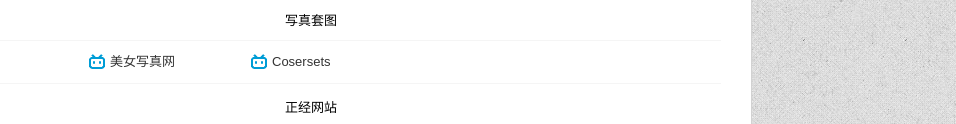
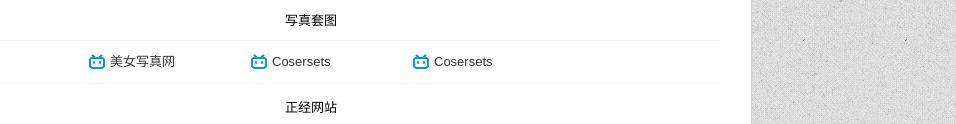
Before and after one commit to Tox5411/web, a plain HTML site: page index.html in a window 1280 px wide. Shown: the part 676-800 px from the top of the page, 324-1280 px from the left. Drawn offline with Linux system fonts and the light colour scheme.

Commit message:
Update index.html

```diff
--- a/index.html
+++ b/index.html
@@ -320,6 +320,14 @@ body::-webkit-scrollbar {
         <img src="./images/web_icons/Bilibili.png" alt="InfoQ" height="16" width="16" class="nav-panel-item-img">
         <div class="nav-panel-item-txt">Cosersets</div>
     </a>
+    <a class="nav-panel-item" title="在线图片观看" href="https://asiantolick.com/" target="_blank">
+
+        <img src="./images/web_icons/Bilibili.png" alt="InfoQ" height="16" width="16" class="nav-panel-item-img">
+
+        <div class="nav-panel-item-txt">Cosersets</div>
+
+    </a>
+
     <!----------------------------------------------5------------------------------------------------------>
     <div class="nav-panel-line"></div>
     <div class="nav-panel-title">
```
